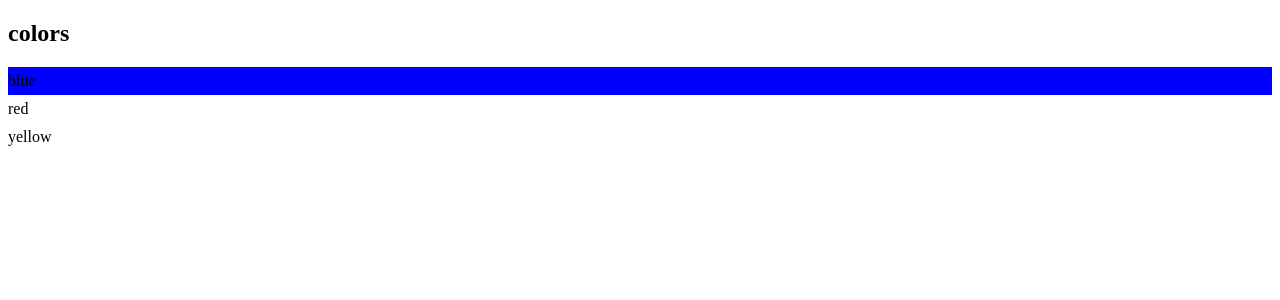
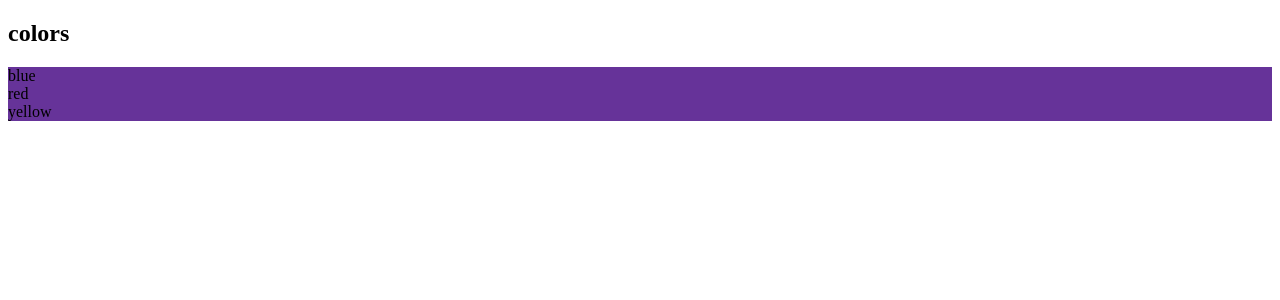
Before and after one commit to level1cr3/learnReact, a React (Vite) app: page / in a window 1280 px wide. Shown: the top 300 px of the page. Built offline with nearby package versions, Linux system fonts and the light colour scheme.

Commit message:
inline-style

```diff
--- a/src/components/ListGroup/ListGroup.tsx
+++ b/src/components/ListGroup/ListGroup.tsx
@@ -1,21 +1,5 @@
 import { useState } from "react";
-import styled from "styled-components";
-
-// this returns the react component.
-
-const List = styled.ul`
-  list-style: none;
-  padding-left: 0%;
-`;
-
-type ListItemProp = {
-  active: boolean;
-};
-
-const ListItem = styled.li<ListItemProp>`
-  padding: 5px 0;
-  background: ${(prop) => (prop.active ? "blue" : "none")};
-`;
+import style from "./ListGroup.module.css";
 
 type Props = {
   items: string[];
@@ -24,16 +8,23 @@ type Props = {
 };
 
 function ListGroup({ items, heading, onSelectItem }: Props) {
-  const [selectedIndex, setSelectedIndex] = useState(0);
+  const [selectedIndex, setSelectedIndex] = useState(-1);
 
   return (
     <>
       <h1>{heading}</h1>
       {items.length === 0 && <p>No items found</p>}
-      <List>
+      <ul
+        className={[style.listGroup, style.container].join(" ")}
+        style={{ backgroundColor: "rebeccapurple" }}
+      >
         {items.map((item, index) => (
-          <ListItem
-            active={selectedIndex === index}
+          <li
+            className={
+              selectedIndex === index
+                ? "list-group-item active"
+                : "list-group-item"
+            }
             key={item}
             onClick={() => {
               setSelectedIndex(index);
@@ -41,9 +32,9 @@ function ListGroup({ items, heading, onSelectItem }: Props) {
             }}
           >
             {item}
-          </ListItem>
+          </li>
         ))}
-      </List>
+      </ul>
     </>
   );
 }
```
Also changed, not shown: src/Notes.txt.
